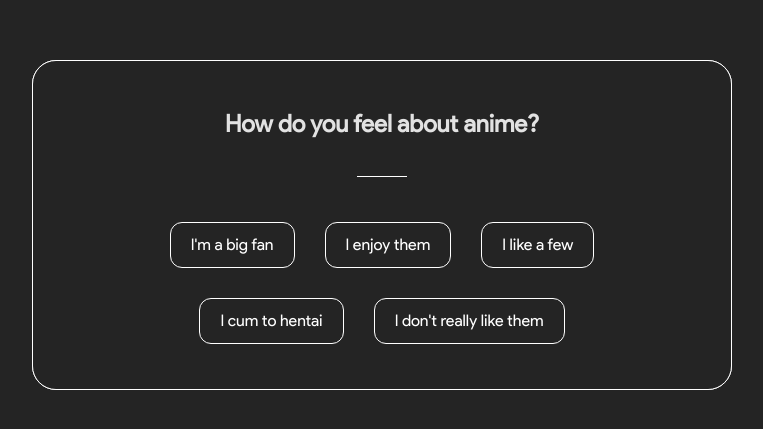
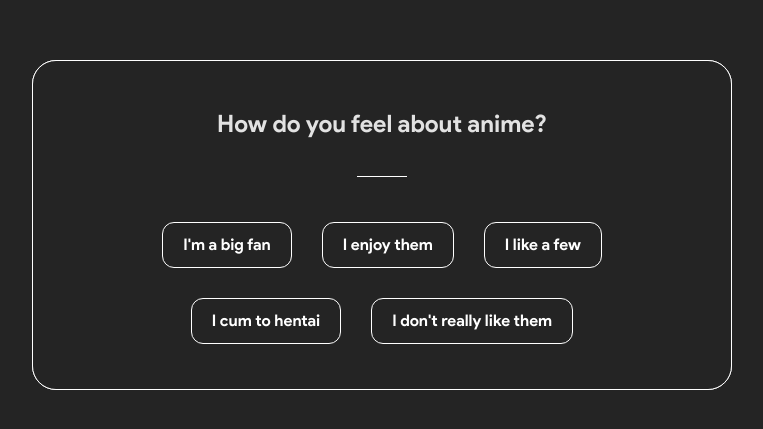
Before and after one commit to tyVespA/quiz-website-test-next, a Next.js app: page / in a window 1280 px wide. Shown: the part 175-604 px from the top of the page, without its empty margins (258-1021 px from the left). Built offline with nearby package versions, Linux system fonts and the light colour scheme.

Commit message:
Add bold font class

```diff
--- a/src/app/layout.js
+++ b/src/app/layout.js
@@ -3,6 +3,16 @@ import "./globals.css";
 
 const myFont = localFont({
   src: "./font/Product-Sans-Regular.ttf",
+  display: "swap",
+});
+
+const myFontRegular = localFont({
+  src: "./font/Product-Sans-Regular.ttf",
+  display: "swap",
+});
+
+const myFontBold = localFont({
+  src: "./font/Product-Sans-Bold.ttf",
   display: "swap",
 });
 
@@ -14,7 +24,9 @@ export const metadata = {
 export default function RootLayout({ children }) {
   return (
     <html lang="en">
-      <body className={myFont.className}>{children}</body>
+      <body className={`${myFont.className} ${myFontBold.className}`}>
+        {children}
+      </body>
     </html>
   );
 }
```
